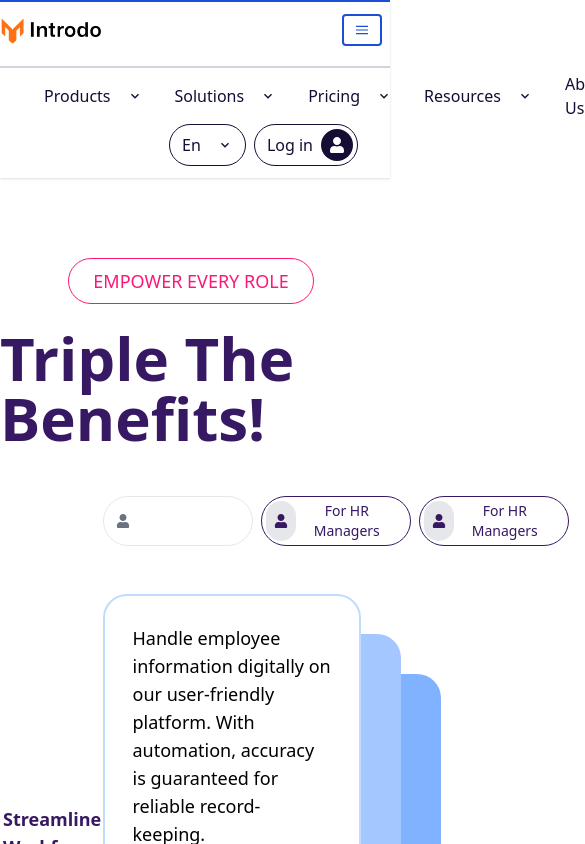
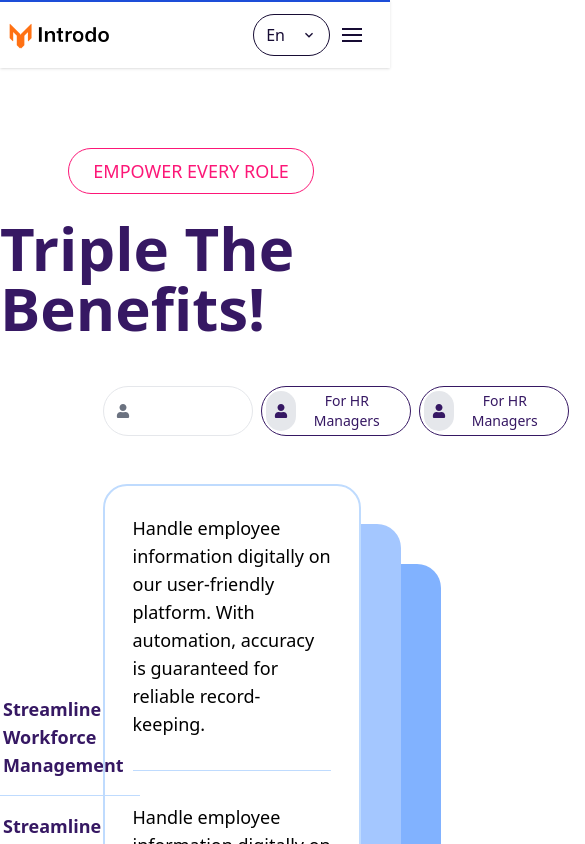
Before and after one commit to 2000polo/Introdo, a React (Create React App) app: page / in a window 390 px wide. Shown: the top 844 px of the page, 585 px wide, since content can reach past the window. Built offline with nearby package versions, Linux system fonts and the light colour scheme.

Commit message:
responsiveness implimented for navbar

```diff
--- a/src/components/NavBar.jsx
+++ b/src/components/NavBar.jsx
@@ -6,17 +6,23 @@ import Logo from '../assets/logo.png';
 const NavBar = () => {
   return (
     <nav
-        className="flex items-center justify-between flex-wrap bg-white py-3 md:px-24 lg:px-64 shadow border-solid border-t-2 border-blue-700">
+        className="flex items-center justify-between flex-wrap bg-white py-3 px-2 md:px-12 lg:px-12 xl:px-64 shadow border-solid border-t-2 border-blue-700">
         {/*lOGO SECTION  */}
-        <div className="flex justify-between lg:w-auto w-full lg:border-b-0 pr-2 border-solid border-b-2 border-gray-300 pb-5 lg:pb-0">
+        <div className="flex justify-between lg:w-auto w-full lg:border-b-0 pr-2 border-solid lg:pb-0">
             <div className="flex items-center flex-shrink-0 text-gray-800 ">
                 <img className='h-[30px]' src={Logo} alt="" />
             </div>
-            <div className="block lg:hidden ">
+            <div className="flex lg:hidden ">
+                <div className="flex border-solid border-[1px] border-primary rounded-full p-1 items-center gap-2">
+                    <p className='font-base ml-2 text-primary'>En</p>
+                    <div className="p-2 text-primary rounded-full ">
+                        <MdKeyboardArrowDown />
+                    </div>
+                </div>
                 <button
                     id="nav"
-                    className="flex items-center px-3 py-2 border-2 rounded text-blue-700 border-blue-700 hover:text-blue-700 hover:border-blue-700">
-                    <svg className="fill-current h-3 w-3" viewBox="0 0 20 20" xmlns="http://www.w3.org/2000/svg"><title>Menu</title>
+                    className="flex items-center px-3 py-2 text-primary">
+                    <svg className="fill-current h-5 w-5" viewBox="0 0 20 20" xmlns="http://www.w3.org/2000/svg"><title>Menu</title>
                         <path d="M0 3h20v2H0V3zm0 6h20v2H0V9zm0 6h20v2H0v-2z"/>
                     </svg>
                 </button>
@@ -24,7 +30,7 @@ const NavBar = () => {
         </div>
 
         {/*NAVIGATION MENU ITEMS  */}
-        <div className="menu w-full lg:flex flex-grow lg:flex lg:items-center lg:w-auto lg:px-3 px-8">
+        <div className="menu w-full lg:flex flex-grow lg:flex lg:items-center hidden lg:w-auto lg:px-3 px-8">
             <div className="gap-2 flex grow text-md font-base text-black">
                 <div className="flex rounded-full text-primary p-1 items-center gap-2">
                     <p className='font-base ml-2'>Products</p>
```
